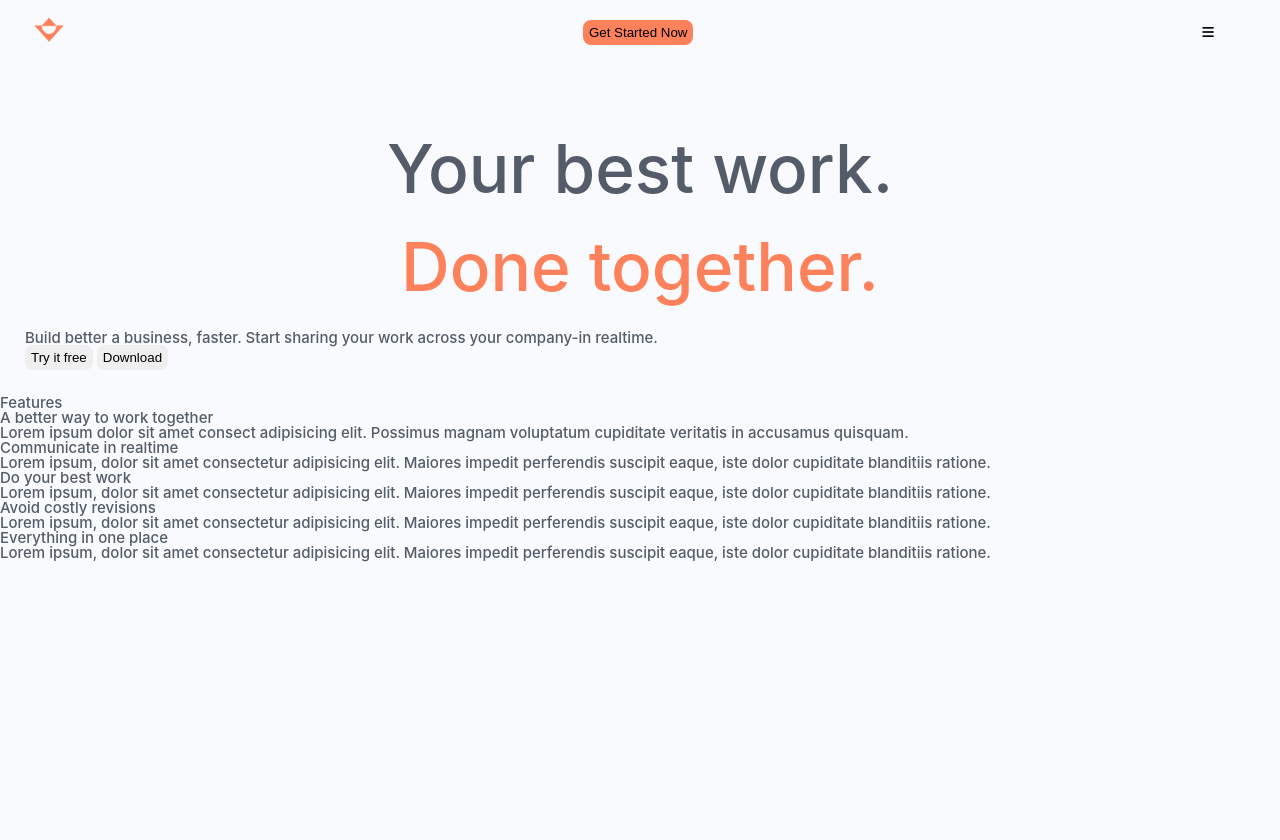
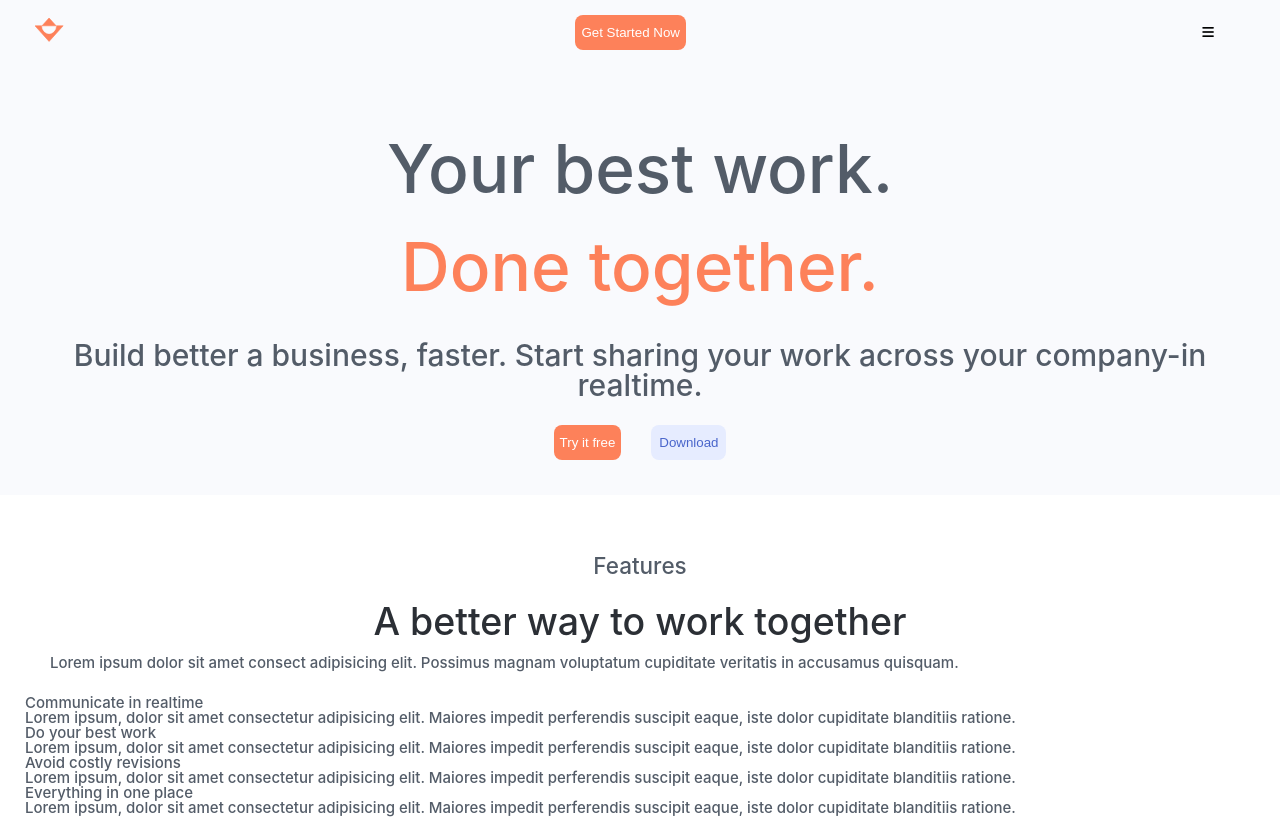
Before and after one commit to aneevel/perrys-coding-challenge, a plain HTML site: page index.html in a window 1280 px wide. Before the commit the page ends 800 px from the top, so only its background shows below. Drawn offline with Linux system fonts and the light colour scheme.

Commit message:
Start working on features area

```diff
--- a/index.html
+++ b/index.html
@@ -57,24 +57,26 @@
                     <h1 class="mission-header orange-text">
                         Done together.
                     </h1>
-                    <h2>
+                    <h2 id="mission-text">
                         Build better a business, faster. Start sharing your work
                         across your company-in realtime.
                     </h2>
-                    <button>
-                        Try it free
-                    </button>
-                    <button>
-                        Download
-                    </button>
+                    <div class="button-container">
+                        <button class="orange-background">
+                            Try it free
+                        </button>
+                        <button id="download-button">
+                            Download
+                        </button>
+                    </div>
                 </section>
                 <aside id="image-container">
                     <div id="header-image"></div>
                 </aside>
             </div>
         </section>
-        <section>
-            <header id="feature-header">
+        <section id="features-container">
+            <header id="features-header">
                 <h2>Features</h2>
                 <h3>A better way to work together</h3>
                 <h4>
@@ -82,7 +84,7 @@
                     voluptatum cupiditate veritatis in accusamus quisquam.
                 </h4>
             </header>
-            <div id="feature-grid">
+            <div id="features">
                 <div class="feature">
                     <!-- Possible SVG element???-->
                     <h5>Communicate in realtime</h5>
--- a/style.css
+++ b/style.css
@@ -135,22 +135,78 @@ a:link, a:visited {
     padding: 25px;
 }
 
+#mission-text {
+    font-size: 2em;
+    text-align: center;
+    margin-top: 10px;
+    margin-bottom: 25px;
+}
+
 h1 {
     font-size: 4.5em;
+}
+
+.button-container {
+    display: flex;
+    justify-content: center;
+    margin: 10px;
 }
 
 button {
     border: none;
     border-radius: 8px;
-    height: 25px;
+    height: 35px;
+    margin-left: 15px;
+    margin-right: 15px;
+}
+
+#download-button {
+    background: #E6ECFF;
+    color: #4965CB;
+    width: 75px;
+    height: 35px;
 }
 
 .orange-background {
     background-color: #FD815A;
+    color: #FFFFFF;
 }
 
 .orange-text {
     color: #FD815A;
+}
+
+#features-container {
+    display: flex;
+    background: #FFFFFF;
+    flex-direction: column;
+    width: 100%;
+    padding: 25px;
+}
+
+#features-header {
+    padding: 25px;
+}
+
+#features-header > h2 {
+    font-size: 1.5em;
+    text-align: center;
+    padding: 10px;
+}
+
+#features-header > h3 {
+    font-size: 2.5em;
+    color: #2B2F35;
+    text-align: center;
+    padding-top: 15px;
+    padding-bottom: 15px;
+    padding-left: 5px;
+    padding-right: 5px;
+
+}
+
+#features-header > h4 {
+
 }
 /**
 * 768px width sizing
```
